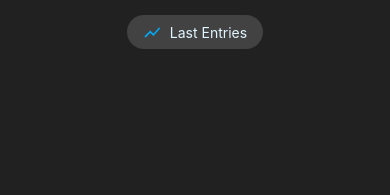
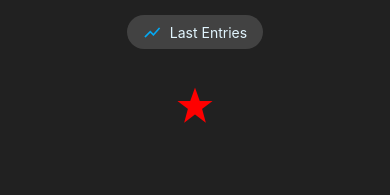
Before and after one commit to pppp24/mileage, a React Native app: screen / in a window 390 px wide. Shown: the part 487-682 px from the top of the page. Built offline with nearby package versions, Linux system fonts and the light colour scheme.

Commit message:
added ripple button, change it to FC

```diff
--- a/src/components/index.ts
+++ b/src/components/index.ts
@@ -3,3 +3,4 @@ export {default as Spacer} from './spacer/Spacer';
 export {default as Heading} from './heading/Heading';
 export {default as Summary} from './summary/Summary';
 export {default as Expanded} from './expanded/Expanded';
+export {default as Ripple} from './ripple/Ripple';
--- /dev/null
+++ b/src/components/ripple/Ripple.tsx
@@ -0,0 +1,103 @@
+import React, {PureComponent} from 'react';
+
+import {
+  StyleSheet,
+  View,
+  TouchableWithoutFeedback,
+  Animated,
+  Easing,
+  Platform,
+} from 'react-native';
+import Icon from '../icon/Icon';
+class IconToggle extends PureComponent {
+  constructor(props, context) {
+    super(props, context);
+
+    const maxOpacity = 0.12;
+
+    this.state = {
+      maxOpacity,
+      scaleValue: new Animated.Value(0.01),
+      opacityValue: new Animated.Value(maxOpacity),
+    };
+
+    this.renderRippleView = this.renderRippleView.bind(this);
+    this.onPressedIn = this.onPressedIn.bind(this);
+    this.onPressedOut = this.onPressedOut.bind(this);
+  }
+  onPressedIn() {
+    Animated.timing(this.state.scaleValue, {
+      toValue: 1,
+      duration: 225,
+      easing: Easing.bezier(0.0, 0.0, 0.2, 1),
+      useNativeDriver: Platform.OS === 'android',
+    }).start();
+  }
+  onPressedOut() {
+    Animated.timing(this.state.opacityValue, {
+      toValue: 0,
+      useNativeDriver: Platform.OS === 'android',
+    }).start(() => {
+      this.state.scaleValue.setValue(0.01);
+      this.state.opacityValue.setValue(this.state.maxOpacity);
+    });
+  }
+  renderRippleView() {
+    const {size, color} = this.props;
+    const {scaleValue, opacityValue} = this.state;
+
+    const rippleSize = size * 2;
+
+    return (
+      <Animated.View
+        style={{
+          position: 'absolute',
+          top: 0,
+          left: 0,
+          width: rippleSize,
+          height: rippleSize,
+          borderRadius: rippleSize / 2,
+          transform: [{scale: scaleValue}],
+          opacity: opacityValue,
+          backgroundColor: color || 'black',
+        }}
+      />
+    );
+  }
+  render() {
+    const {name, size, color} = this.props;
+    const containerSize = size * 2;
+    const iconContainer = {width: containerSize, height: containerSize};
+
+    return (
+      <TouchableWithoutFeedback
+        onPressIn={this.onPressedIn}
+        onPressOut={this.onPressedOut}>
+        <View style={[styles.iconContainer, iconContainer]}>
+          {this.renderRippleView()}
+          <View>
+            <Icon name={name} size={size} color={color} />
+          </View>
+        </View>
+      </TouchableWithoutFeedback>
+    );
+  }
+}
+
+export default IconToggle;
+
+const styles = StyleSheet.create({
+  pageContainer: {
+    flex: 1,
+  },
+  contentContainer: {
+    flex: 1,
+    justifyContent: 'center',
+    alignItems: 'center',
+  },
+  iconContainer: {
+    margin: 16,
+    alignItems: 'center',
+    justifyContent: 'center',
+  },
+});
--- a/src/screens/home/HomeScreen.tsx
+++ b/src/screens/home/HomeScreen.tsx
@@ -2,7 +2,7 @@ import React from 'react';
 import {StyleSheet, Text, View} from 'react-native';
 import {Colors} from '../../../typings/colors';
 import {Icons} from '../../../typings/icons';
-import {Header, Spacer} from '../../components';
+import {Header, Ripple, Spacer} from '../../components';
 import {CostsSummary, GasSummary} from '../../containers';
 import {hp} from '../../helpers/layout';
 
@@ -43,6 +43,7 @@ const Home = () => {
         }}
         text="Last Entries"
       />
+      <Ripple name="star" color={'red'} size={40} />
     </View>
   );
 };
```
